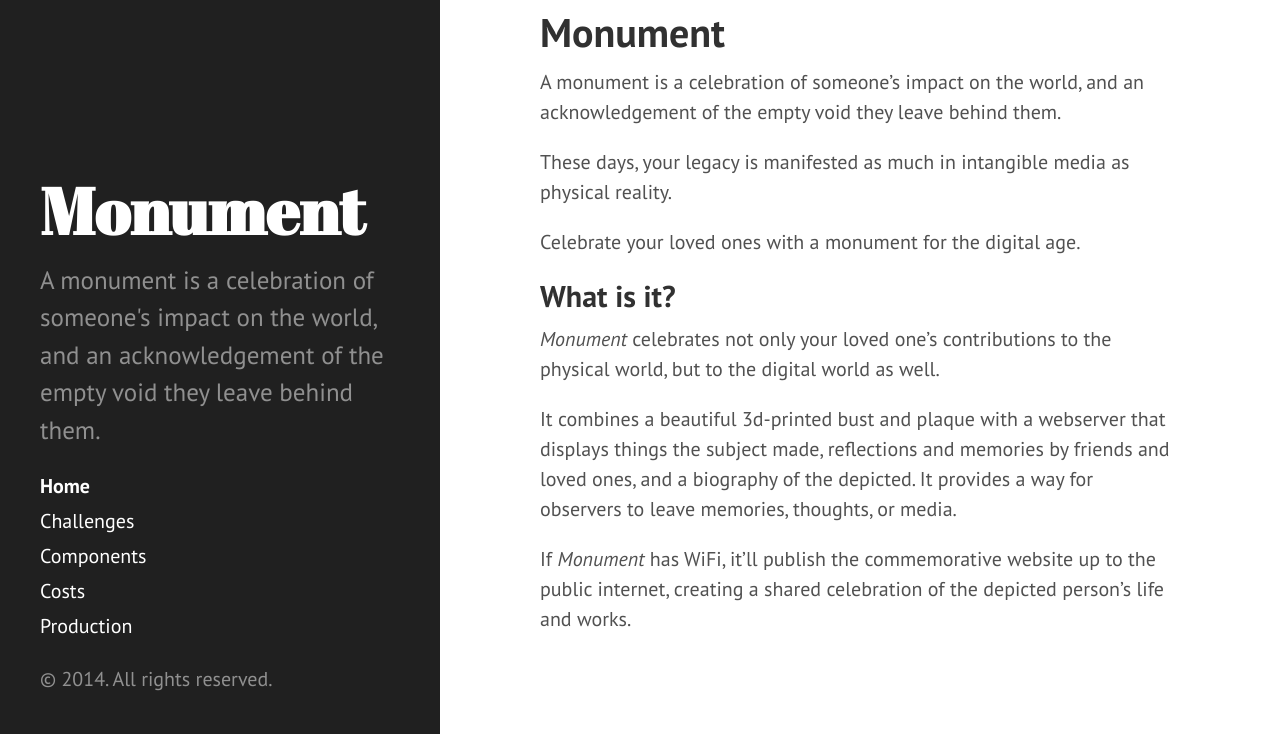
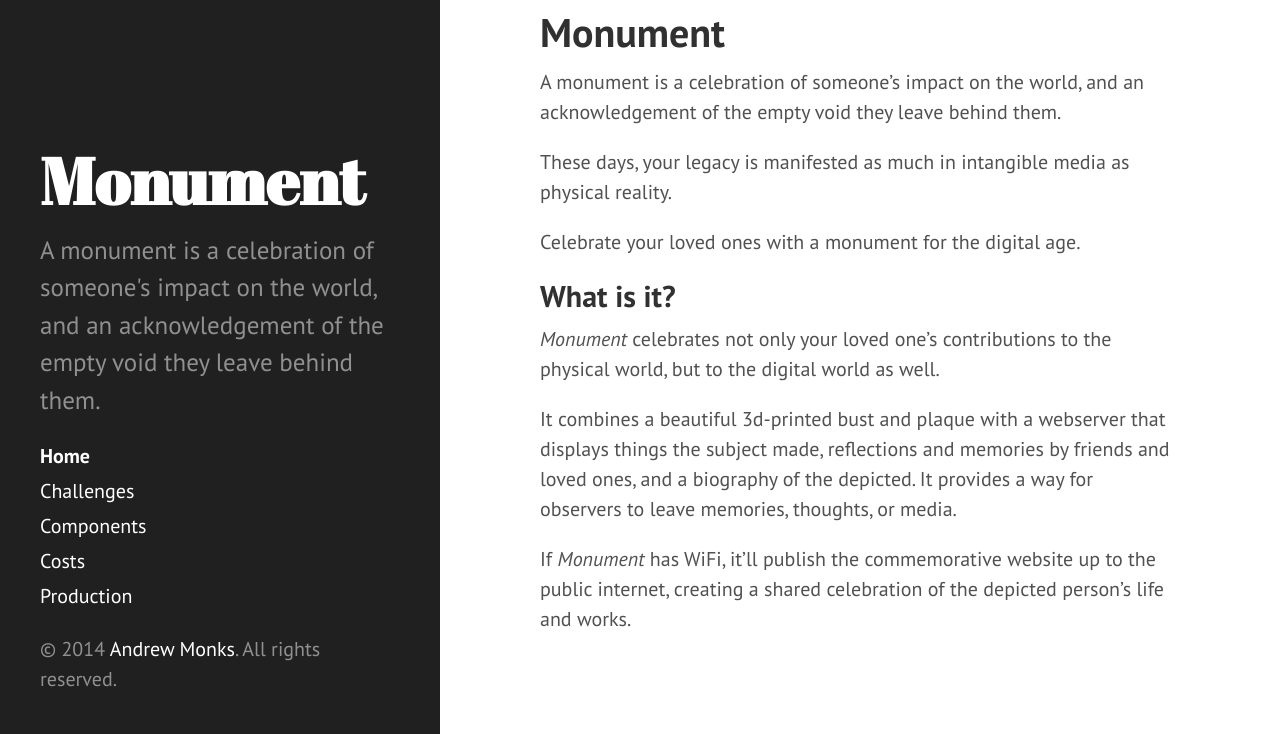
Before and after one commit to amonks/monument, a Jekyll site: the page built from index.md, in a window 1280 px wide and 1134 px high. Shown: the part 400-1134 px from the top of the window. Built offline with Jekyll 4.4.1, drawn with Linux system fonts in a browser that asks for light colours.

Commit message:
spellcheck

```diff
--- a/_includes/sidebar.html
+++ b/_includes/sidebar.html
@@ -27,6 +27,6 @@
       {% endfor %}
     </nav>
 
-    <p>&copy; {{ site.time | date: '%Y' }}. All rights reserved.</p>
+    <p>&copy; {{ site.time | date: '%Y' }} <a href="{{ site.author.url }}">{{site.author.name}}</a>. All rights reserved.</p>
   </div>
 </div>
```
